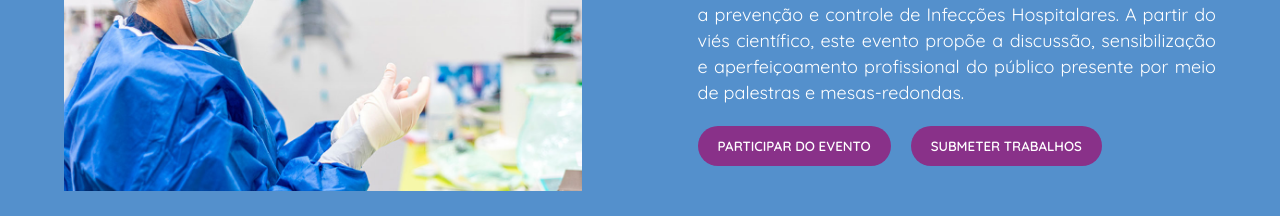
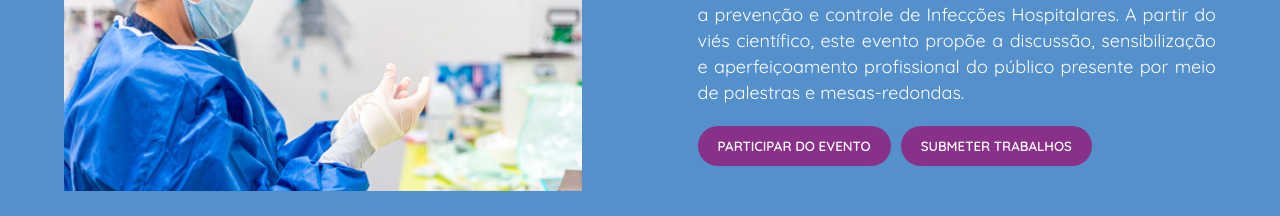
Before and after one commit to pedrohhcunha/congresso, a Next.js app: page / in a window 1280 px wide. Shown: the part 880-1096 px from the top of the page. Built offline with nearby package versions, Linux system fonts and the light colour scheme.

Commit message:
Corrigindo o espaçamento entre os boto~es na section sobre o evento

```diff
--- a/components/Button.jsx
+++ b/components/Button.jsx
@@ -3,7 +3,7 @@ import Link from 'next/link'
 
 export default function Button(props) {
     return(
-        <button onClick={props.onClick ? props.onClick : ''} style={props.style} className={`${styles.button} ${props.tremer ? styles.tremer : ''}`}>
+        <button onClick={props.onClick ? props.onClick : ''} style={props.style} className={`${styles.button} ${props.tremer ? styles.tremer : ''} ${props.marginBottom ? styles.marginBottom : ''} ${props.marginLeft ? styles.marginLeft : ''}`}>
             <Link href={props.alternative ? "/#Trabalhos" : "/"}>
                 <a className={styles.link}>{props.children}</a>
             </Link>
--- a/components/Sobre.jsx
+++ b/components/Sobre.jsx
@@ -11,17 +11,9 @@ export default function Sobre(props) {
             </div>
             <div className={styles.areaInfo}>
                 <p className={styles.p}>O grupo Onfinity tem o prazer em apresentar o 1º  Congresso Sul Brasileiro de Inovação em Saúde. Com tema voltado à Segurança, Tecnologia aliadas à Sustentabilidade, buscamos a prevenção e controle de Infecções Hospitalares. A partir do viés científico, este evento propõe a discussão, sensibilização e aperfeiçoamento profissional do público presente por meio de palestras e mesas-redondas.</p>
-                <Button onClick={props.openModal} style={
-                    {
-                        marginBottom: typeof window !== "undefined" ? window.screen.width <= 500 ? "10px" : "" : "",
-                    }
-                }>Participar do evento</Button>
+                <Button onClick={props.openModal} marginBottom>Participar do evento</Button>
 
-                <Button alternative style={
-                    {
-                        marginLeft: typeof window !== "undefined" ? window.screen.width > 500 ? "20px" : "" : "",
-                    }
-                }>Submeter trabalhos</Button>
+                <Button alternative marginLeft>Submeter trabalhos</Button>
             </div>
         </section>
     )
--- a/styles/Button.module.scss
+++ b/styles/Button.module.scss
@@ -42,4 +42,17 @@
         filter: brightness(.8);
         -webkit-filter: brightness(.8);
     }
+
+    &.marginBottom{
+
+        @media screen and (max-width: 500px) {
+            margin-bottom: 10px;
+        }
+    }
+
+    &.marginLeft{
+        @media screen and (min-width: 500px) {
+            margin-left: 10px;
+        }
+    }
 }
```
